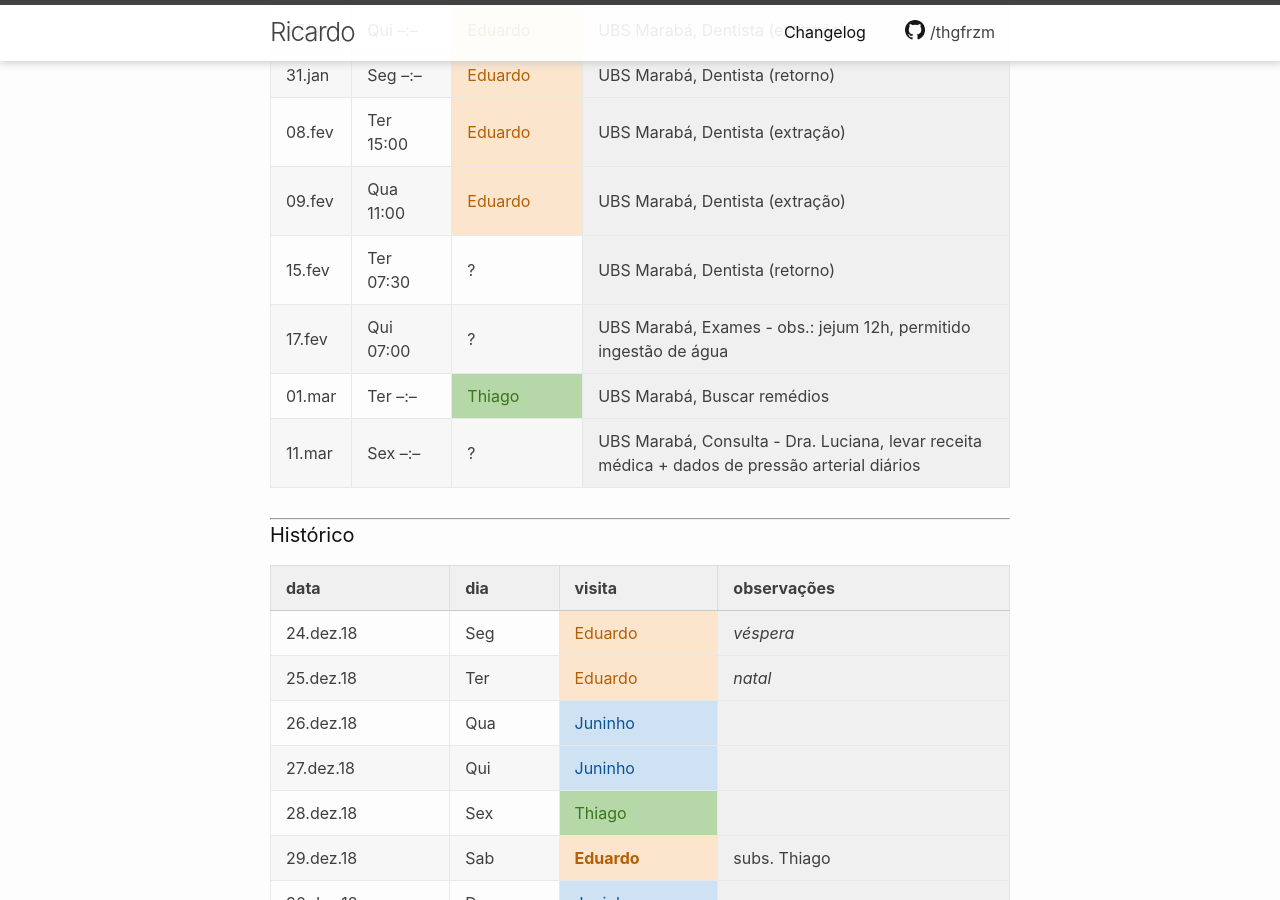
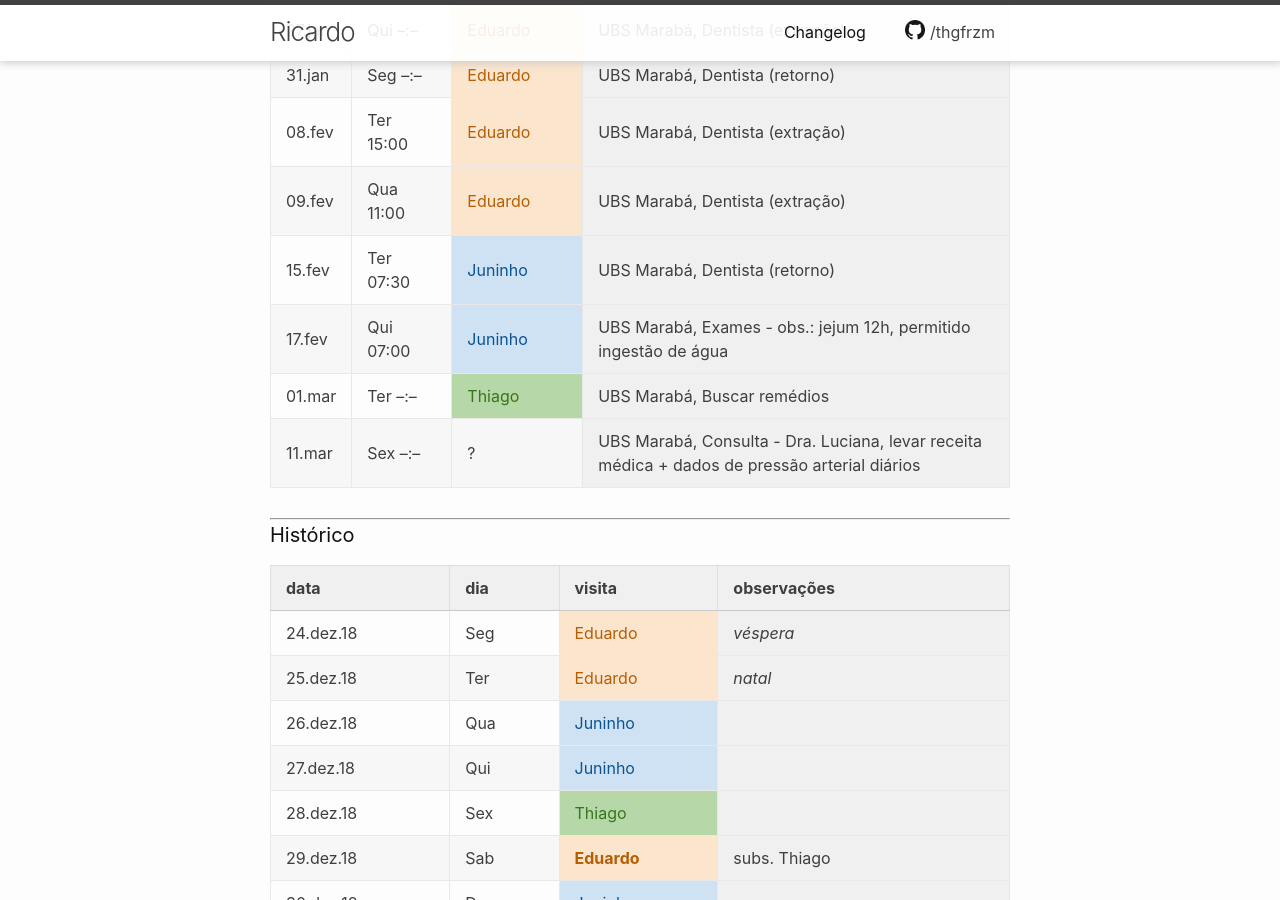
Before and after one commit to thgfrzm/ricardo, a Jekyll site: the page built from _posts/2018-12-13-escala-visitas.markdown, in a window 1280 px wide and 900 px high, scrolled down 824 px. Built offline with Jekyll 4.4.1, drawn with Linux system fonts in a browser that asks for light colours.

Commit message:
Update 2018-12-13-escala-visitas.markdown

```diff
--- a/_posts/2018-12-13-escala-visitas.markdown
+++ b/_posts/2018-12-13-escala-visitas.markdown
@@ -33,8 +33,8 @@ categories: agenda
 | 31.jan | Seg --:-- | Eduardo     | UBS Marabá, Dentista (retorno)                                                                |
 | 08.fev | Ter 15:00 | Eduardo     | UBS Marabá, Dentista (extração)                                                               |
 | 09.fev | Qua 11:00 | Eduardo     | UBS Marabá, Dentista (extração)                                                               |
-| 15.fev | Ter 07:30 | ?           | UBS Marabá, Dentista (retorno)                                                                |
-| 17.fev | Qui 07:00 | ?           | UBS Marabá, Exames - obs.: jejum 12h, permitido ingestão de água                              |
+| 15.fev | Ter 07:30 | Juninho     | UBS Marabá, Dentista (retorno)                                                                |
+| 17.fev | Qui 07:00 | Juninho     | UBS Marabá, Exames - obs.: jejum 12h, permitido ingestão de água                              |
 | 01.mar | Ter --:-- | Thiago      | UBS Marabá, Buscar remédios                                                                   |
 | 11.mar | Sex --:-- | ?           | UBS Marabá, Consulta - Dra. Luciana, levar receita médica + dados de pressão arterial diários |
 
```
